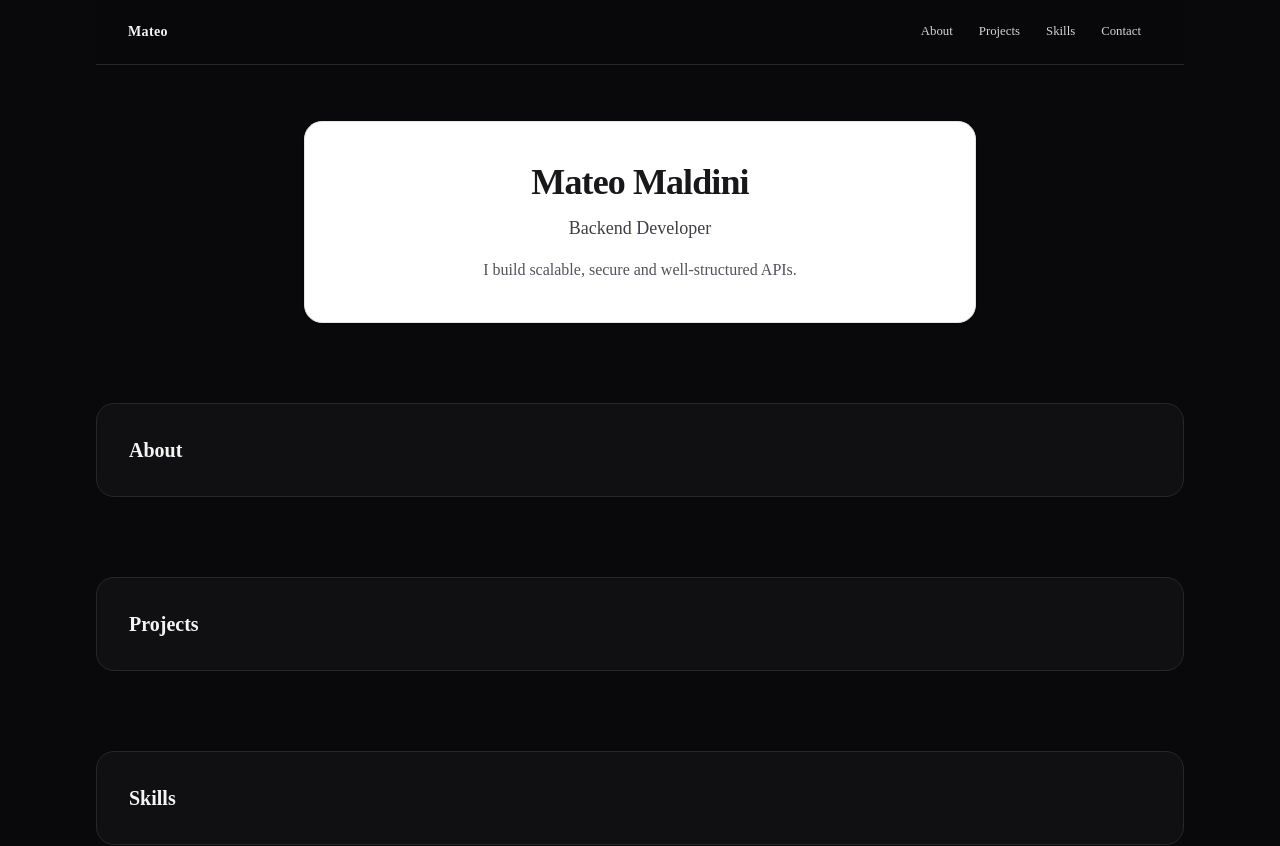
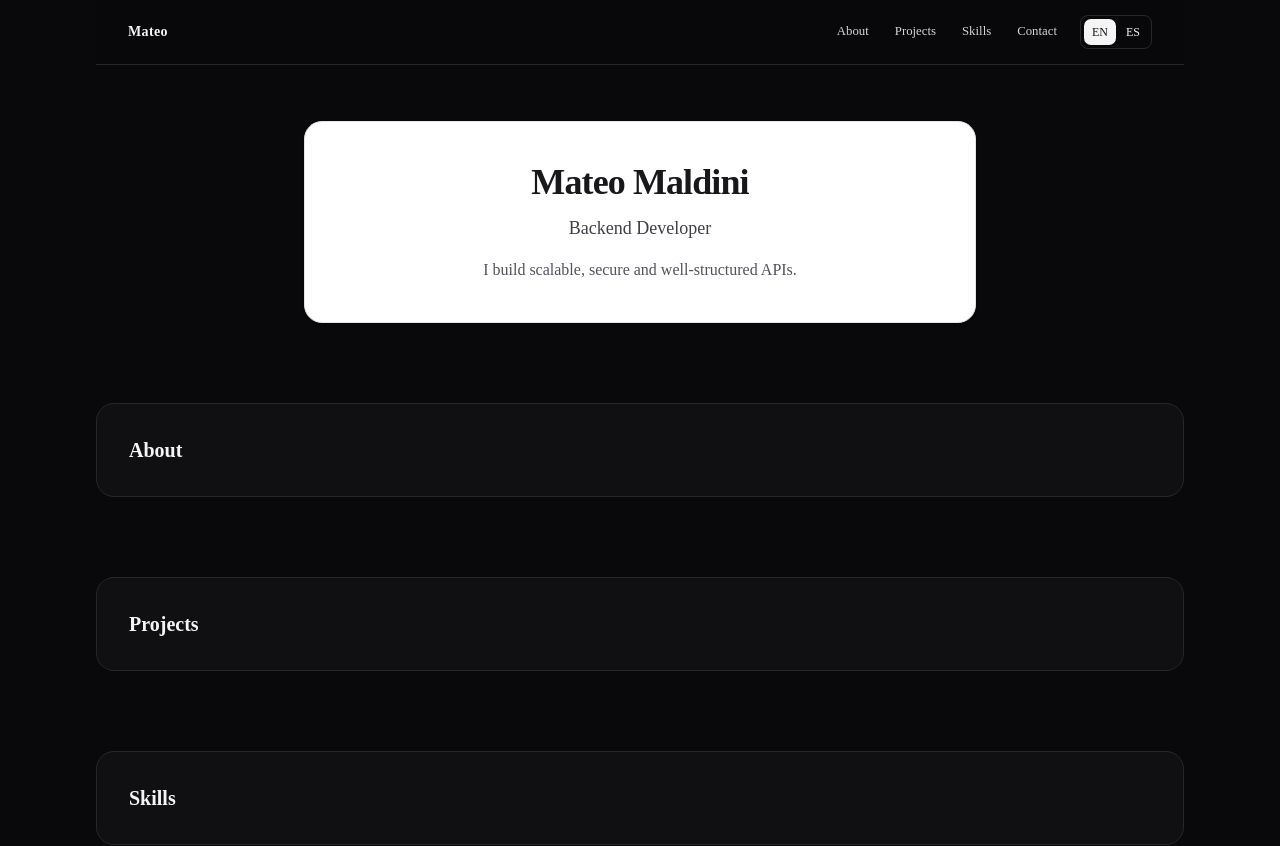
Before and after one commit to mateomaldinidev/portfolio, a Next.js app: page /en in a window 1280 px wide. Shown: the top 846 px of the page. Built offline with nearby package versions, Linux system fonts and the light colour scheme.

Commit message:
feat: language switcher

```diff
--- a/src/components/layout/navbar.tsx
+++ b/src/components/layout/navbar.tsx
@@ -2,6 +2,7 @@
 
 import Link from "next/link";
 import { useTranslations } from "next-intl";
+import { usePathname } from "next/navigation";
 import { Button } from "@/components/ui/button";
 import { Container } from "@/src/components/layout/container";
 
@@ -12,8 +13,23 @@ const LINKS = [
   { key: "contact", href: "#contact" },
 ] as const;
 
+const LOCALES = ["en", "es"] as const;
+
+function getLocaleHref(pathname: string, targetLocale: (typeof LOCALES)[number]) {
+  const segments = pathname.split("/").filter(Boolean);
+
+  if (segments.length > 0 && LOCALES.includes(segments[0] as (typeof LOCALES)[number])) {
+    segments[0] = targetLocale;
+    return `/${segments.join("/")}`;
+  }
+
+  return `/${targetLocale}${pathname === "/" ? "" : pathname}`;
+}
+
 export function Navbar() {
   const t = useTranslations("navbar");
+  const pathname = usePathname();
+  const activeLocale = pathname.startsWith("/es") ? "es" : "en";
 
   return (
     <header className="sticky top-0 z-40 border-b border-zinc-800 bg-zinc-950/80 backdrop-blur">
@@ -28,6 +44,24 @@ export function Navbar() {
               <Link href={link.href}>{t(link.key)}</Link>
             </Button>
           ))}
+
+          <div className="ml-2 flex items-center rounded-md border border-zinc-800 p-0.5">
+            {LOCALES.map((locale) => {
+              const isActive = activeLocale === locale;
+
+              return (
+                <Button
+                  key={locale}
+                  asChild
+                  variant={isActive ? "secondary" : "ghost"}
+                  size="sm"
+                  className="h-7 px-2 text-xs uppercase"
+                >
+                  <Link href={getLocaleHref(pathname, locale)}>{locale}</Link>
+                </Button>
+              );
+            })}
+          </div>
         </nav>
       </Container>
     </header>
```
